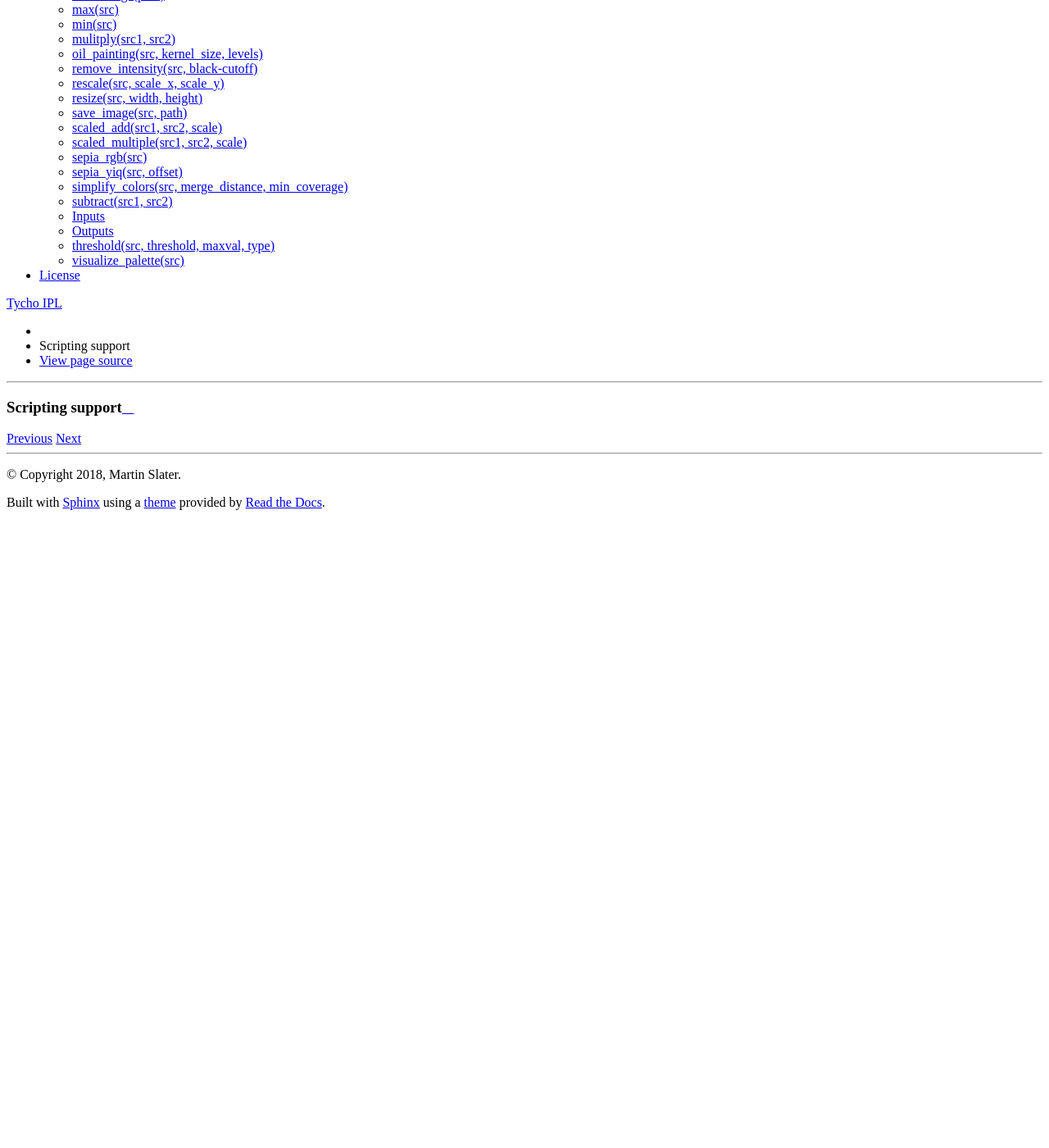
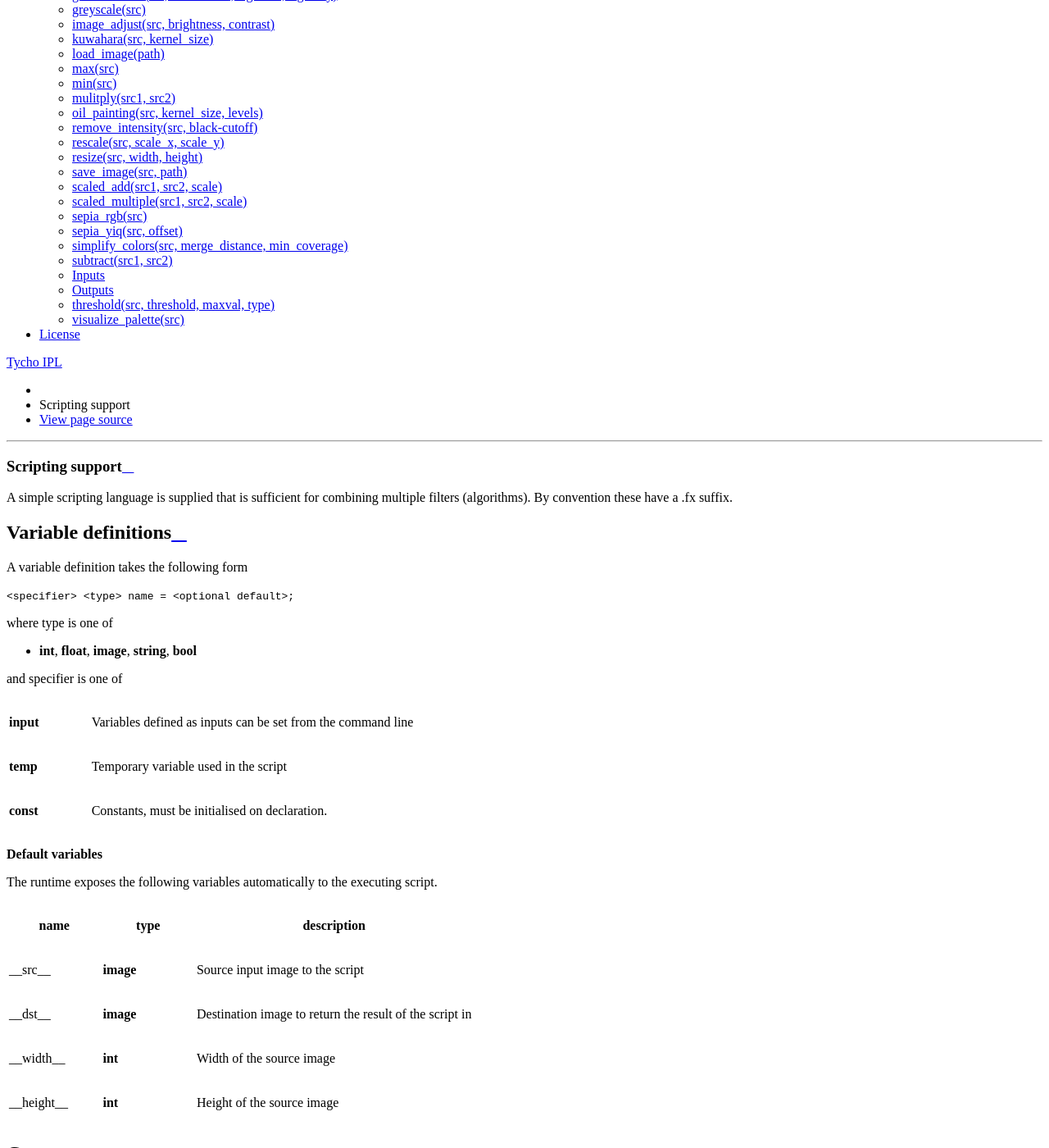
Before and after one commit to martin-slater/tycho-ipl, a Sphinx documentation site: the page built from docs/pages/scripting.rst, in a window 1280 px wide and 1400 px high, scrolled down 1174 px. Shown: the whole window at 82% size. Built offline with Sphinx 7.4.7 and the Read the Docs theme 2.0.0, drawn with Linux system fonts in a browser that asks for light colours; before the commit the page ends 1804 px from its top, so only the background shows below that; some of the changed text lies outside the part shown.

Commit message:
Add basic scripting language docs

```diff
--- /dev/null
+++ b/docs/pages/driver.rst
@@ -0,0 +1,5 @@
+Command line driver
+===================
+
+A command line tool ``ty_ipl_driver`` is supplied to run scripts over a
+single or a set of images.
--- a/docs/pages/scripting.rst
+++ b/docs/pages/scripting.rst
@@ -1,2 +1,84 @@
 Scripting support
 ======================
+
+A simple scripting language is supplied that is sufficient for
+combining multiple filters (algorithms). By convention these have
+a .fx suffix.
+
+Variable definitions
+--------------------
+
+A variable definition takes the following form
+
+``<specifier> <type> name = <optional default>;``
+
+where type is one of
+
+* **int**, **float**, **image**, **string**, **bool**
+
+and specifier is one of
+
+
+.. csv-table::
+   :widths: 20, 80
+
+   "**input**", "Variables defined as inputs can be set from the command line"
+   "**temp**", "Temporary variable used in the script"
+   "**const**", "Constants, must be initialised on declaration."
+
+
+**Default variables**
+
+The runtime exposes the following variables automatically to the executing script.
+
+.. csv-table::
+    :header: "name", "type", "description"
+    :widths: 20, 20, 60
+
+    "__src__", "**image**", "Source input image to the script"
+    "__dst__", "**image**", "Destination image to return the result of the script in"
+    "__width__", "**int**", "Width of the source image"
+    "__height__", "**int**", "Height of the source image"
+
+Constants
+---------
+
+The  runtime exposes the following constants to the script.
+Functions may also expose their own constants so check the specific
+function documentation for more information.
+
+**Image Formats**
+
+.. csv-table::
+   :header: "name", "description"
+   :widths: 20, 80
+
+   "FORMAT_RGB", "32bit RGB image"
+   "FORMAT_LAB", "LAB color space"
+   "FORMAT_HLS", "HSV image"
+   "FORMAT_HSV", "HSV image"
+   "FORMAT_GREY", "Greyscale image"
+
+
+**Morphological structuring elements**
+
+.. csv-table::
+   :header: "Name", "description"
+   :widths: 20, 80
+
+   "MORPH_RECT", ""
+   "MORPH_CROSS", ""
+   "MORPH_ELLIPSE", ""
+
+Function calls
+--------------
+
+A function call takes the following form.
+
+``call <name>(<key>=<value>, ...)``
+
+Each parameter is passed as key-value pair. All values types (int, float etc)
+are passed by value and all images passed by reference.
+i.e. to convert the input image to greyscale
+
+``call greyscale(src=__src__, dst=__dst__)``
```
Also changed, not shown: docs/index.rst (+10 -0 lines).
